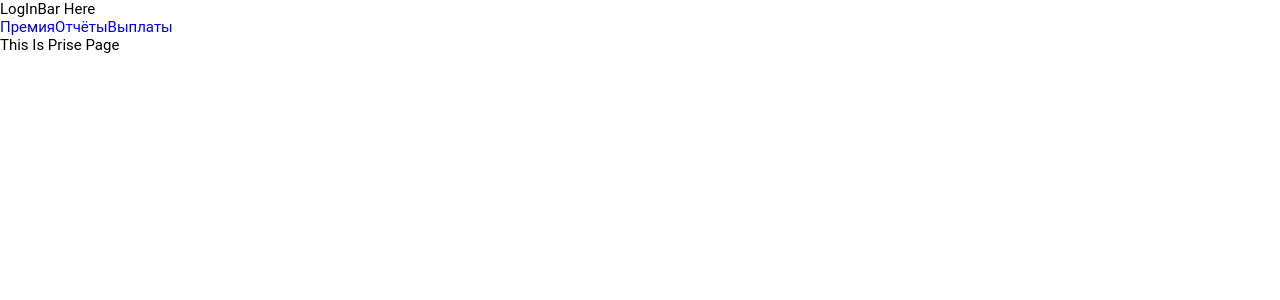
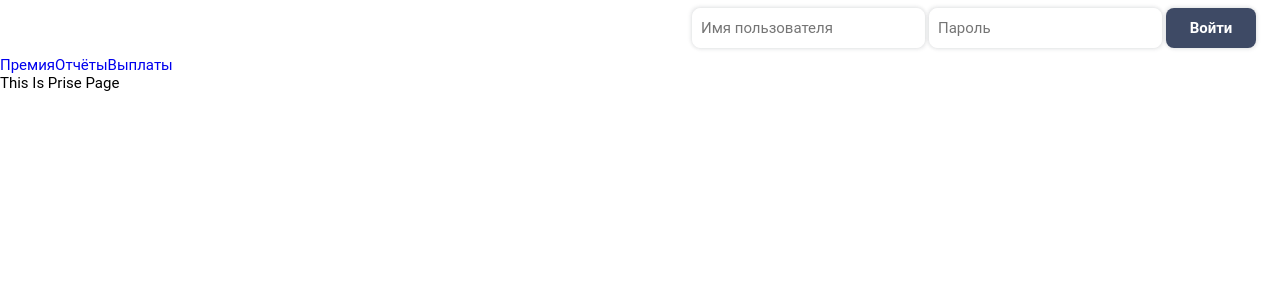
Before and after one commit to Shertor/mdgt-dashboard, a React (Create React App) app: page / in a window 1280 px wide. Shown: the top 300 px of the page. Built offline with nearby package versions, Linux system fonts and the light colour scheme.

Commit message:
Авторизация

```diff
--- a/src/Components/LogInBar/LogInBar.css
+++ b/src/Components/LogInBar/LogInBar.css
@@ -0,0 +1,83 @@
+.login-wrapper {
+	height: 3.5rem;
+	width: 100%;
+
+	display: inline-flex;
+	align-items: center;
+	justify-content: flex-end;
+}
+
+.login-form {
+	display: inline-flex;
+	align-items: center;
+	justify-content: center;
+
+	column-gap: 0.25rem;
+
+	height: 2.5rem;
+
+	margin-right: 1.5rem;
+}
+
+.form-item,
+.login-user {
+	height: 100%;
+
+	border: 1px solid white;
+	border-radius: 0.5rem;
+
+	outline: 0;
+
+	padding: 0.25rem 0.5rem;
+
+	box-shadow: 1px 1px 4px hsla(var(--hue), 24%, 15%, 0.1),
+		-1px -1px 4px hsla(var(--hue), 24%, 15%, 0.1);
+}
+
+.form-submit,
+.login-logout {
+	height: 100%;
+	padding: 0.5rem 1rem;
+
+	border-radius: 0.5rem;
+	box-shadow: 1px 1px 4px hsla(var(--hue), 24%, 15%, 0.1),
+		-1px -1px 4px hsla(var(--hue), 24%, 15%, 0.1);
+}
+
+.form-submit {
+	background-color: var(--first-color);
+	color: white;
+	font-size: var(--normal-font-size);
+	font-weight: var(--font-semi-bold);
+
+	width: 90px;
+}
+
+.form-submit:hover {
+	background-color: var(--first-color-alt);
+	box-shadow: 3px 3px 4px hsla(var(--hue), 24%, 15%, 0.1),
+		-3px -3px 4px hsla(var(--hue), 24%, 15%, 0.1);
+}
+
+.login-logout {
+	background-color: var(--first-color-lighten);
+	color: var(--first-color);
+	font-size: var(--font-medium);
+}
+
+.login-logout:hover {
+	background-color: var(--first-color-light);
+	box-shadow: 3px 3px 4px hsla(var(--hue), 24%, 15%, 0.1),
+		-3px -3px 4px hsla(var(--hue), 24%, 15%, 0.1);
+	color: white;
+}
+
+.login-user {
+	display: inline-flex;
+	align-items: center;
+	min-width: 140px;
+}
+
+.login-err {
+	border: 1px solid red !important;
+}
--- a/src/Components/LogInBar/LogInBar.js
+++ b/src/Components/LogInBar/LogInBar.js
@@ -1,10 +1,107 @@
-import React from 'react'
+import React, { useState } from 'react'
 import './LogInBar.css'
 
+function useInputValue(defaultValue = '') {
+	const [value, setValue] = useState(defaultValue)
+
+	return {
+		bind: {
+			value,
+			onChange: (event) => setValue(event.target.value),
+		},
+		clear: () => setValue(''),
+		value: () => value,
+	}
+}
+
+async function login(username, password) {
+	if (username === 'test' && password === '911') {
+		return true
+	}
+	return false
+}
+
 export default function LogInBar() {
+	const [isLogged, setLogged] = useState(false)
+	const [userName, setUserName] = useState('')
+	const [errClass, setErrClass] = useState('')
+
+	let pending = false
+
+	const user = useInputValue('')
+	const password = useInputValue('')
+
+	function onFormSubmit(event) {
+		if (pending) return
+
+		pending = true
+
+		console.log(user.value())
+		console.log(password.value())
+		event.preventDefault()
+
+		login(user.value(), password.value()).then((response) => {
+			setTimeout(() => {
+				console.log(response)
+				if (response) {
+					setUserName(user.value())
+					setLogged(response)
+					setErrClass('')
+					pending = false
+				} else {
+					setErrClass('login-err')
+					setTimeout(() => {
+						setErrClass('')
+					}, 2000)
+					pending = false
+				}
+			}, 0)
+		})
+		pending = false
+	}
+
+	function onLogOutBtn() {
+		console.log('logout')
+
+		setLogged(false)
+		setUserName('')
+	}
+
 	return (
 		<React.Fragment>
-			<div className="">LogInBar Here</div>
+			<div className="login-wrapper">
+				{isLogged ? (
+					<div className="login-form">
+						<div className="login-user">{userName}</div>
+						<button onClick={onLogOutBtn} className="form-submit">
+							Выйти
+						</button>
+					</div>
+				) : (
+					<form
+						action=""
+						onSubmit={onFormSubmit}
+						className="login-form"
+						id="loginForm"
+					>
+						<input
+							type="text"
+							{...user.bind}
+							className={'form-item ' + errClass}
+							placeholder="Имя пользователя"
+						/>
+						<input
+							{...password.bind}
+							type="password"
+							className={'form-item ' + errClass}
+							placeholder="Пароль"
+						/>
+						<button type="submit" className="form-submit">
+							Войти
+						</button>
+					</form>
+				)}
+			</div>
 		</React.Fragment>
 	)
 }
```
